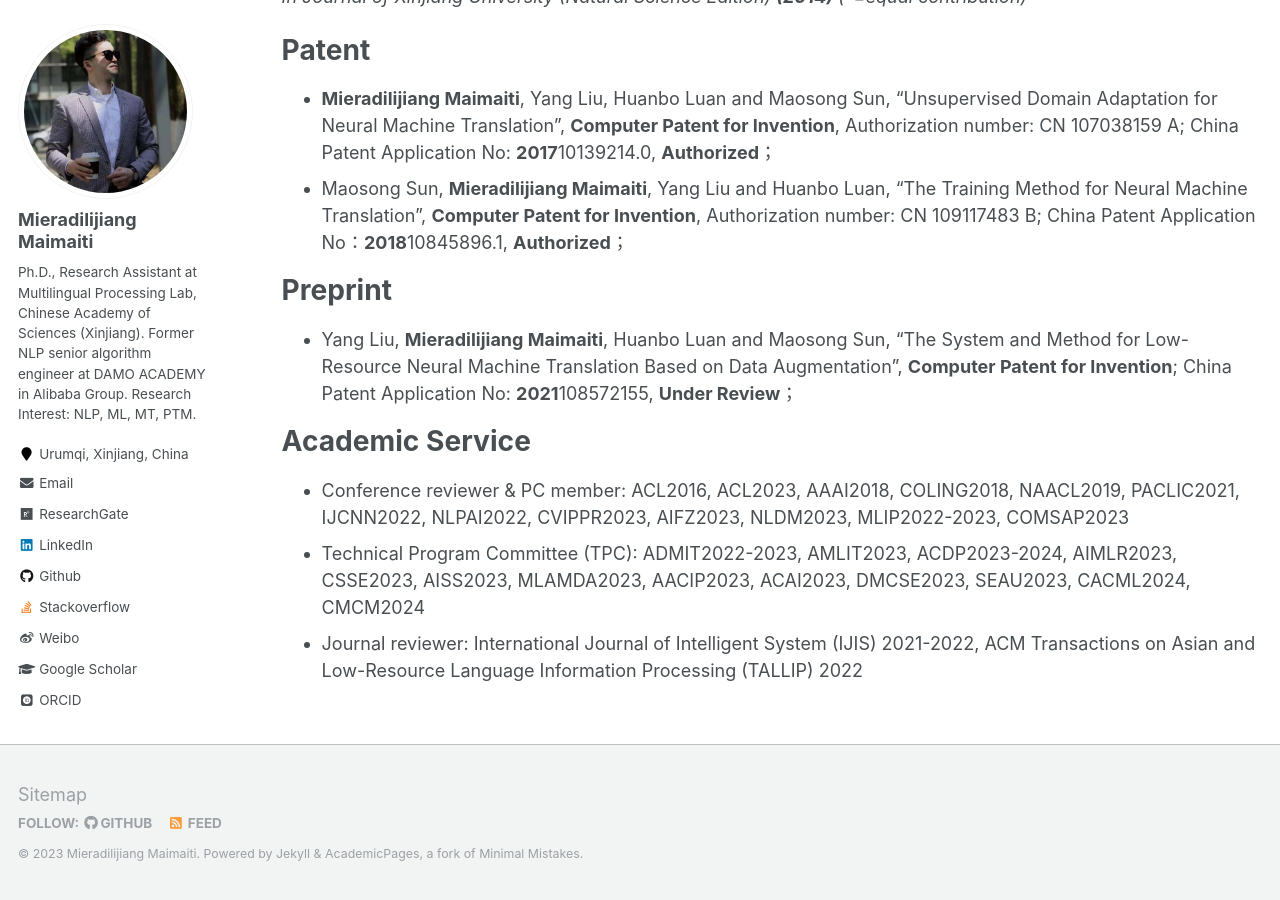
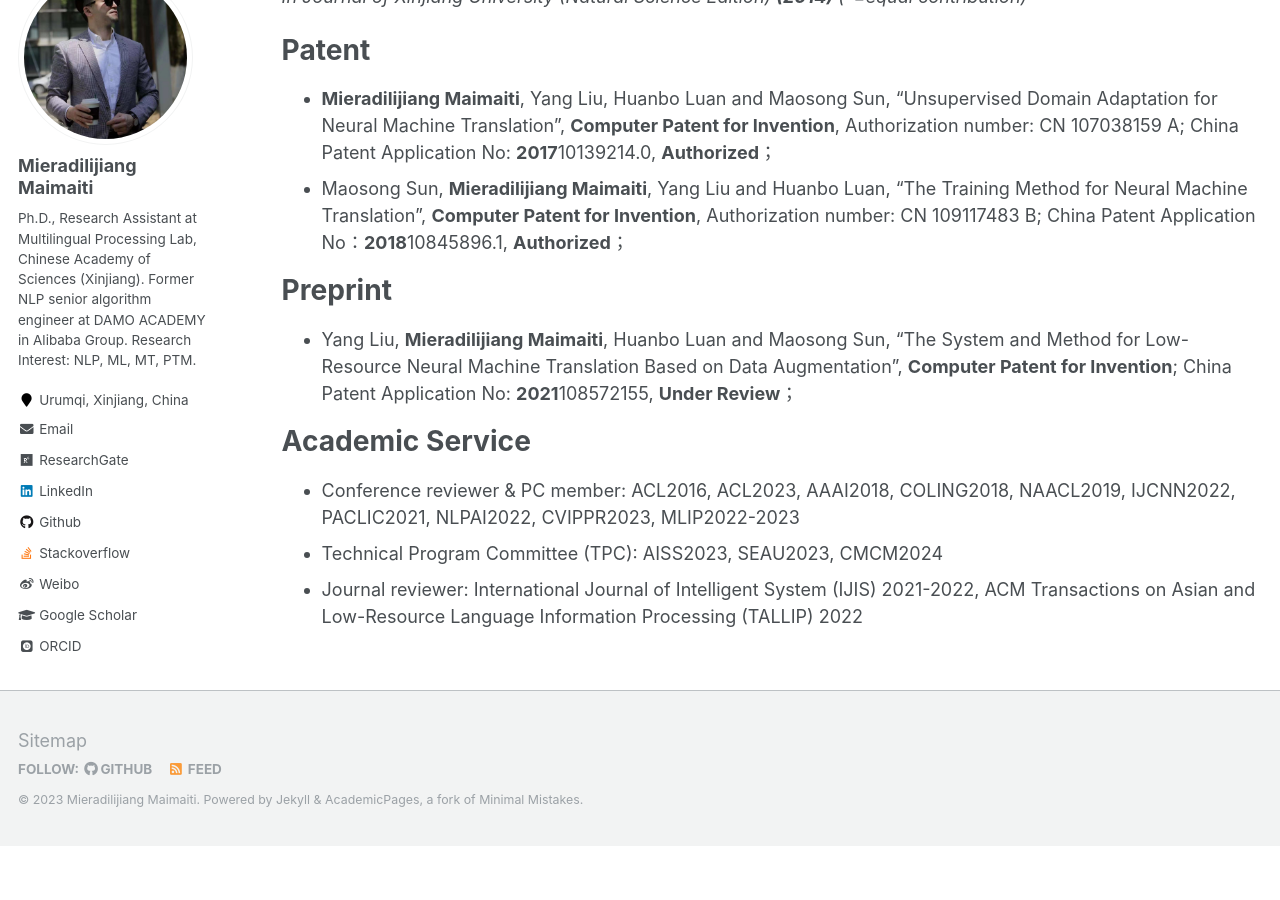
Before and after one commit to miradel51/miradel51.github.io, a Jekyll site: the page built from _pages/publications.md, in a window 1280 px wide and 900 px high, scrolled down 3844 px. Built offline with Jekyll 4.4.1, drawn with Linux system fonts in a browser that asks for light colours; some web fonts are replaced; after the commit the page ends 4690 px from its top, so only the background shows below that.

Commit message:
Update publications.md
revised some roles for conferences and journals.

```diff
--- a/_pages/publications.md
+++ b/_pages/publications.md
@@ -26,6 +26,8 @@ Preprint
 
 Academic Service
 ======
-* Conference reviewer & PC member: ACL2016, ACL2023, AAAI2018, COLING2018, NAACL2019, PACLIC2021, IJCNN2022, NLPAI2022, CVIPPR2023, AIFZ2023, NLDM2023, MLIP2022-2023, COMSAP2023
-* Technical Program Committee (TPC): ADMIT2022-2023, AMLIT2023, ACDP2023-2024, AIMLR2023, CSSE2023, AISS2023, MLAMDA2023, AACIP2023, ACAI2023, DMCSE2023, SEAU2023, CACML2024, CMCM2024
+<!-- * Conference reviewer & PC member: ACL2016, ACL2023, AAAI2018, COLING2018, NAACL2019, PACLIC2021, IJCNN2022, NLPAI2022, CVIPPR2023, AIFZ2023, NLDM2023, MLIP2022-2023, COMSAP2023 -->
+* Conference reviewer & PC member: ACL2016, ACL2023, AAAI2018, COLING2018, NAACL2019, IJCNN2022, PACLIC2021, NLPAI2022, CVIPPR2023, MLIP2022-2023
+<!-- * Technical Program Committee (TPC): ADMIT2022-2023, AMLIT2023, ACDP2023-2024, AIMLR2023, CSSE2023, AISS2023, MLAMDA2023, AACIP2023, ACAI2023, DMCSE2023, SEAU2023, CACML2024, CMCM2024, DSML2023 -->
+* Technical Program Committee (TPC): AISS2023, SEAU2023, CMCM2024
 * Journal reviewer: International Journal of Intelligent System (IJIS) 2021-2022, ACM Transactions on Asian and Low-Resource Language Information Processing (TALLIP) 2022
```
